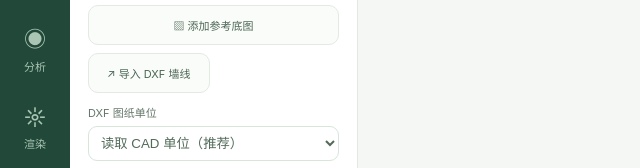
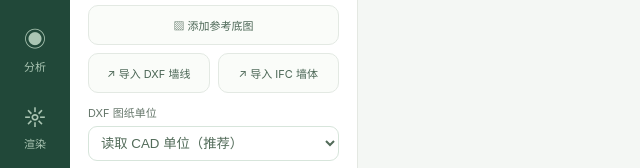
Before and after one commit to duyu06/qixu-room-studio, a website: page site/studio.html in a window 1280 px wide. Shown: the part 308-476 px from the top of the page, 0-640 px from the left. Drawn offline with nearby package versions, Linux system fonts and the light colour scheme.

Commit message:
Expose on-demand IFC BIM wall import in current studio

```diff
--- a/site/studio.html
+++ b/site/studio.html
@@ -46,11 +46,12 @@
     <div class="action-grid">
       <button id="new-project">＋ 空白户型</button><button id="load-sample">⌂ 示例户型</button>
       <button id="import-legacy">↳ 读取旧版</button><button id="import-file">↑ 导入项目</button>
-      <button id="load-image">▧ 添加参考底图</button><button id="import-dxf">↗ 导入 DXF 墙线</button>
+      <button id="load-image">▧ 添加参考底图</button><button id="import-dxf">↗ 导入 DXF 墙线</button><button id="import-ifc" type="button">↗ 导入 IFC 墙体</button>
     </div>
     <input type="file" id="file-json" accept=".json,application/json" hidden>
     <input type="file" id="file-image" accept="image/png,image/jpeg,image/webp" hidden>
     <input type="file" id="file-dxf" accept=".dxf,text/plain,application/dxf" hidden>
+    <input type="file" id="file-ifc" accept=".ifc,application/x-step" hidden>
     <label class="search-label studio-unit">DXF 图纸单位
       <select id="dxf-units"><option value="auto">读取 CAD 单位（推荐）</option>
       <option value="mm">毫米 mm</option><option value="cm">厘米 cm</option><option value="m">米 m</option>
```
